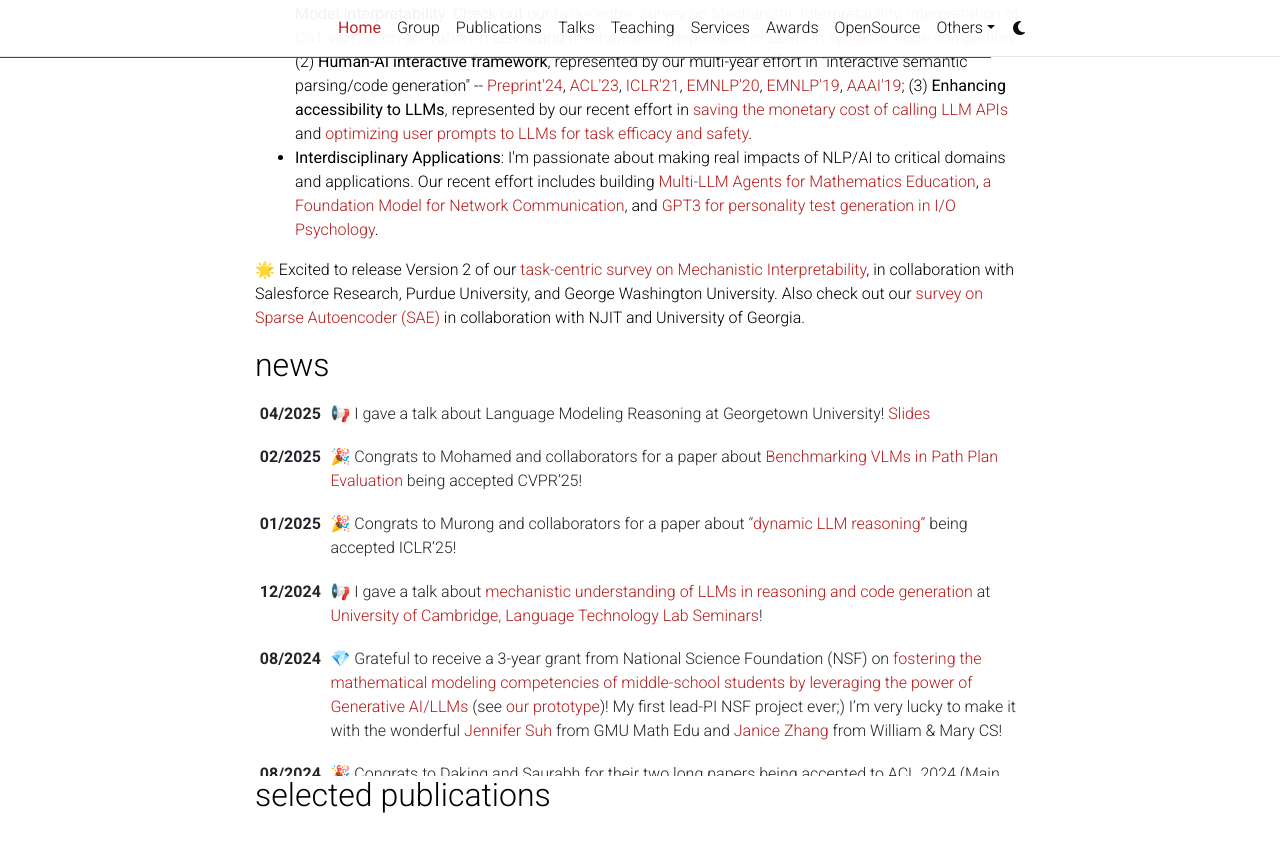
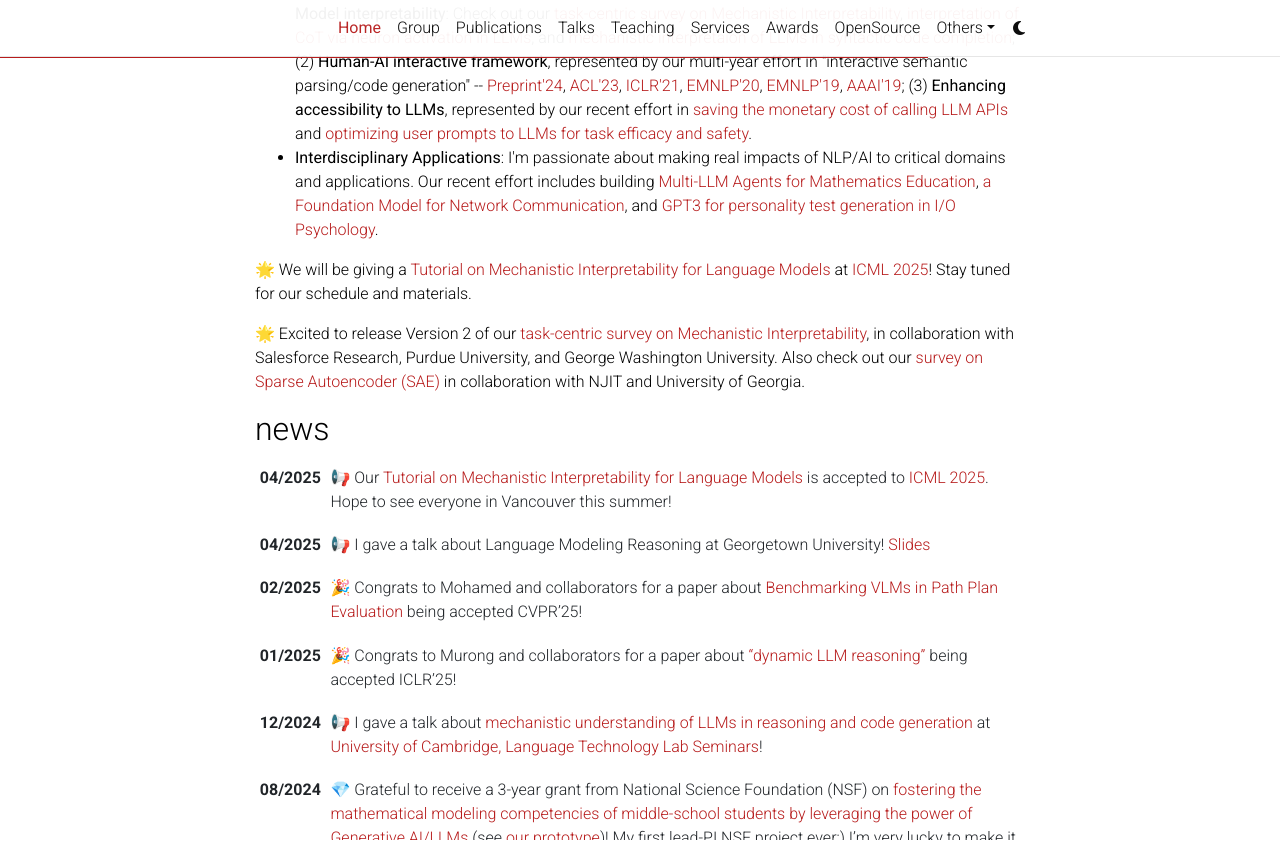
Before and after one commit to LittleYUYU/LittleYUYU.github.io, a Jekyll site: the page built from _pages/about.md, in a window 1280 px wide and 900 px high, scrolled down 727 px, cut to the strip 0-843 px from the top of the window. Built offline with Jekyll 4.4.1, drawn with Linux system fonts in a browser that asks for light colours; full-size pictures stand in for the smaller copies a plugin makes; emoji names are drawn with the system emoji font; comment, search, counter and statistics services are not loaded; a style sheet for code colours, icons or effects is not loaded.

Commit message:
add icml25

```diff
--- a/_pages/about.md
+++ b/_pages/about.md
@@ -43,6 +43,8 @@ My interested topics include:
 
 </ul>
 
+:star2: We will be giving a <a href="https://ziyu-yao-nlp-lab.github.io/ICML25-MI-Tutorial.github.io/">Tutorial on Mechanistic Interpretability for Language Models</a> at <a href="https://icml.cc/">ICML 2025</a>! Stay tuned for our schedule and materials.
+
 :star2: Excited to release Version 2 of our <a href="https://arxiv.org/pdf/2407.02646">task-centric survey on Mechanistic Interpretability</a>, in collaboration with Salesforce Research, Purdue University, and George Washington University. Also check out our <a href="https://arxiv.org/pdf/2503.05613">survey on Sparse Autoencoder (SAE)</a> in collaboration with NJIT and University of Georgia.
 
 <!-- <div style="border: 3px solid #006633; padding: 10px; background-color: #FFCC33">
```
Also changed, not shown: _news/announcement_68.md (added, +8 -0 lines), 1 other file.
